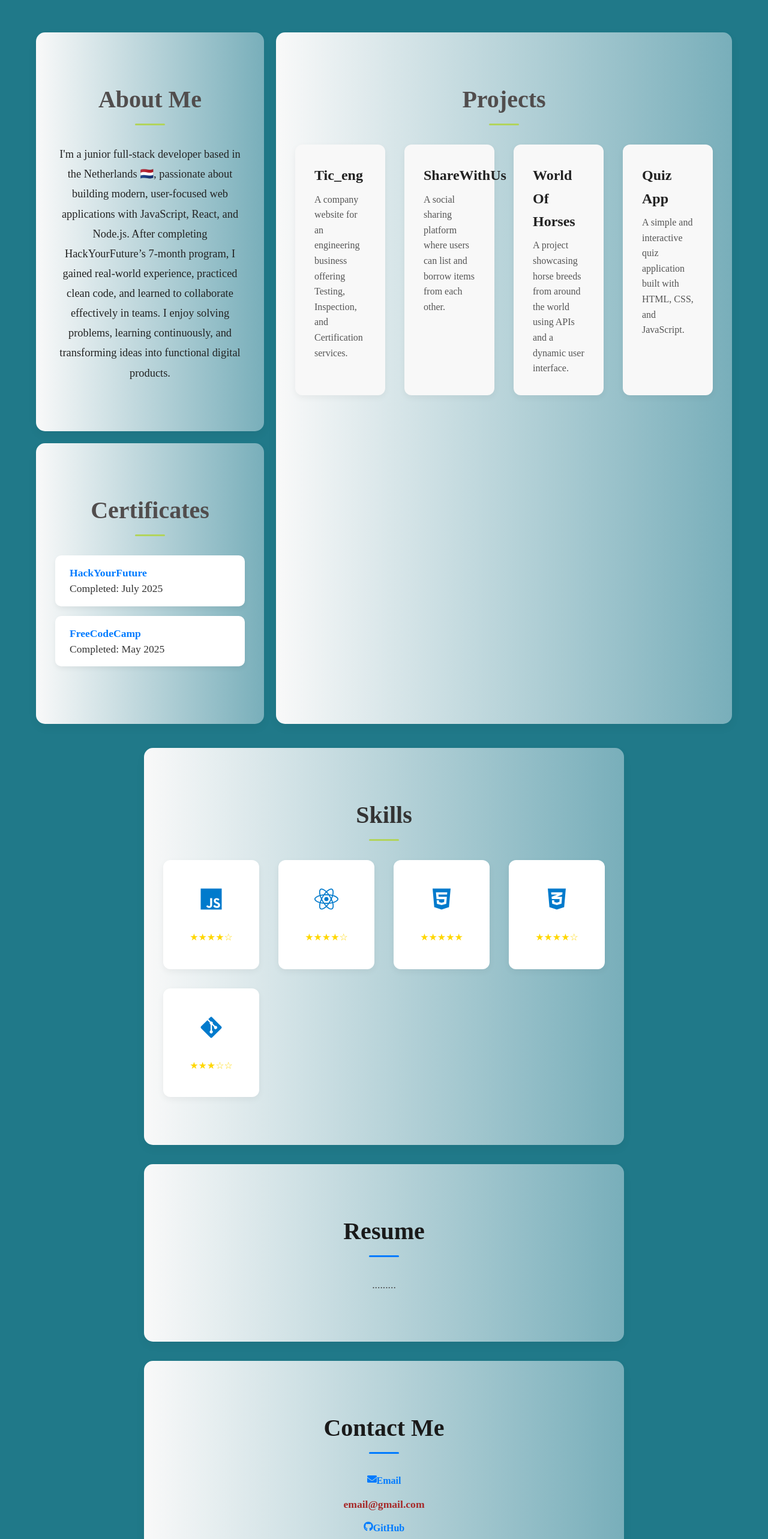
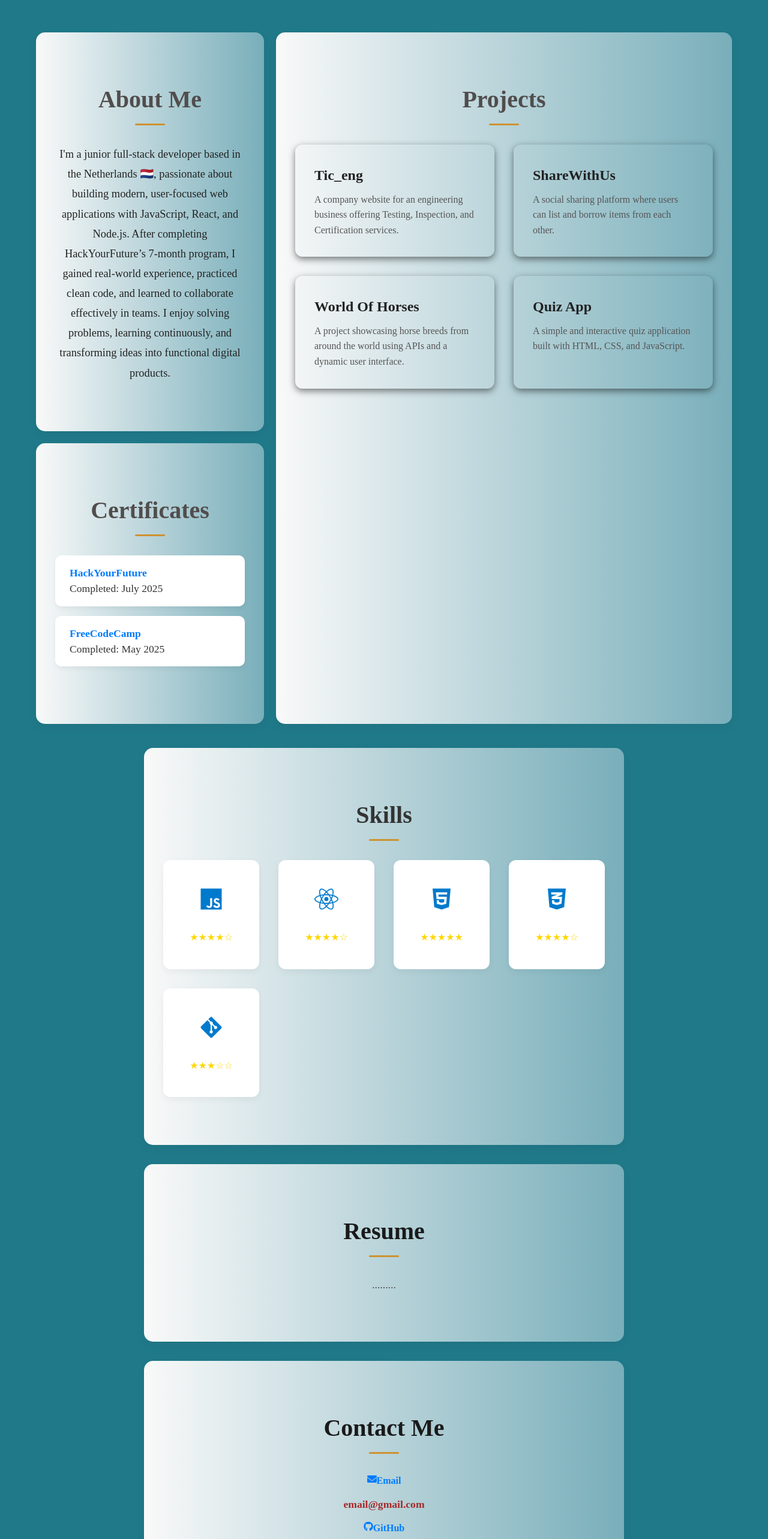
Before and after one commit to Hossein-Kelisa/Hossein-Kelisa-Portfolio, a React (Vite) app: page / in a window 1280 px wide. Shown: the part 1220-3786 px from the top of the page at 60% size. Built offline with nearby package versions, Linux system fonts and the light colour scheme.

Commit message:
update it

```diff
--- a/src/components/About.css
+++ b/src/components/About.css
@@ -19,7 +19,7 @@
   display: block;
   width: 50px;
   height: 3px;
-  background-color: #b2d45c;
+  background-color: #cf9230;
   margin: 0.5rem auto 0;
   border-radius: 2px;
 }
--- a/src/components/Certificates.css
+++ b/src/components/Certificates.css
@@ -20,7 +20,7 @@
   display: block;
   width: 50px;
   height: 3px;
-  background-color: #b2d45c;
+  background-color: #cf9230;
   margin: 0.5rem auto 0;
   border-radius: 2px;
 }
--- a/src/components/Contact.css
+++ b/src/components/Contact.css
@@ -22,7 +22,7 @@
   display: block;
   width: 50px;
   height: 3px;
-  background-color: #007bff;
+  background-color: #cf9230;
   margin: 0.5rem auto 0;
   border-radius: 2px;
 }
--- a/src/components/Image.css
+++ b/src/components/Image.css
@@ -22,8 +22,8 @@
 
 @media (max-width: 768px) {
     .my-image {
-        width: 150px;
-        height: 210px;
+        width: 160px;
+        height: 220px;
     }
 }
 
--- a/src/components/Projects.css
+++ b/src/components/Projects.css
@@ -22,7 +22,7 @@
   display: block;
   width: 50px;
   height: 3px;
-  background-color: #b2d45c;
+  background-color: #cf9230;
   margin: 0.5rem auto 0;
   border-radius: 2px;
 }
@@ -32,14 +32,15 @@
   grid-template-columns: repeat(auto-fit, minmax(20px, 1fr));
   gap: 2rem;
   max-width: 1000px;
+  grid-template-columns: repeat(2, 1fr);
   margin: 0 auto;
 }
 
 .project-card {
-  background-color: #f8f8f8;
+  background-color: #f8f8f800;
   padding: 2rem;
   border-radius: 12px;
-  box-shadow: 0 4px 12px rgba(0, 0, 0, 0.05);
+  box-shadow: 0 4px 12px rgba(0, 0, 0, 0.5);
   transition: transform 0.3s ease, box-shadow 0.3s ease;
   text-align: left;
 }
@@ -58,7 +59,7 @@
 
 .project-card:hover {
   transform: translateY(-5px);
-  box-shadow: 0 8px 16px rgba(0, 0, 0, 0.1);
+  box-shadow: 0 8px 16px rgba(14, 138, 47, 0.544);
 }
 @media (max-width: 768px) {
   .project-section {
--- a/src/components/Resume.css
+++ b/src/components/Resume.css
@@ -22,7 +22,7 @@
   display: block;
   width: 50px;
   height: 3px;
-  background-color: #007bff;
+  background-color: #cf9230;
   margin: 0.5rem auto 0;
   border-radius: 2px;
 }
--- a/src/components/Skills.css
+++ b/src/components/Skills.css
@@ -23,7 +23,7 @@
   display: block;
   width: 50px;
   height: 3px;
-  background-color: #b2d45c;
+  background-color: #cf9230;
   margin: 0.5rem auto 0;
   border-radius: 2px;
 }
```
